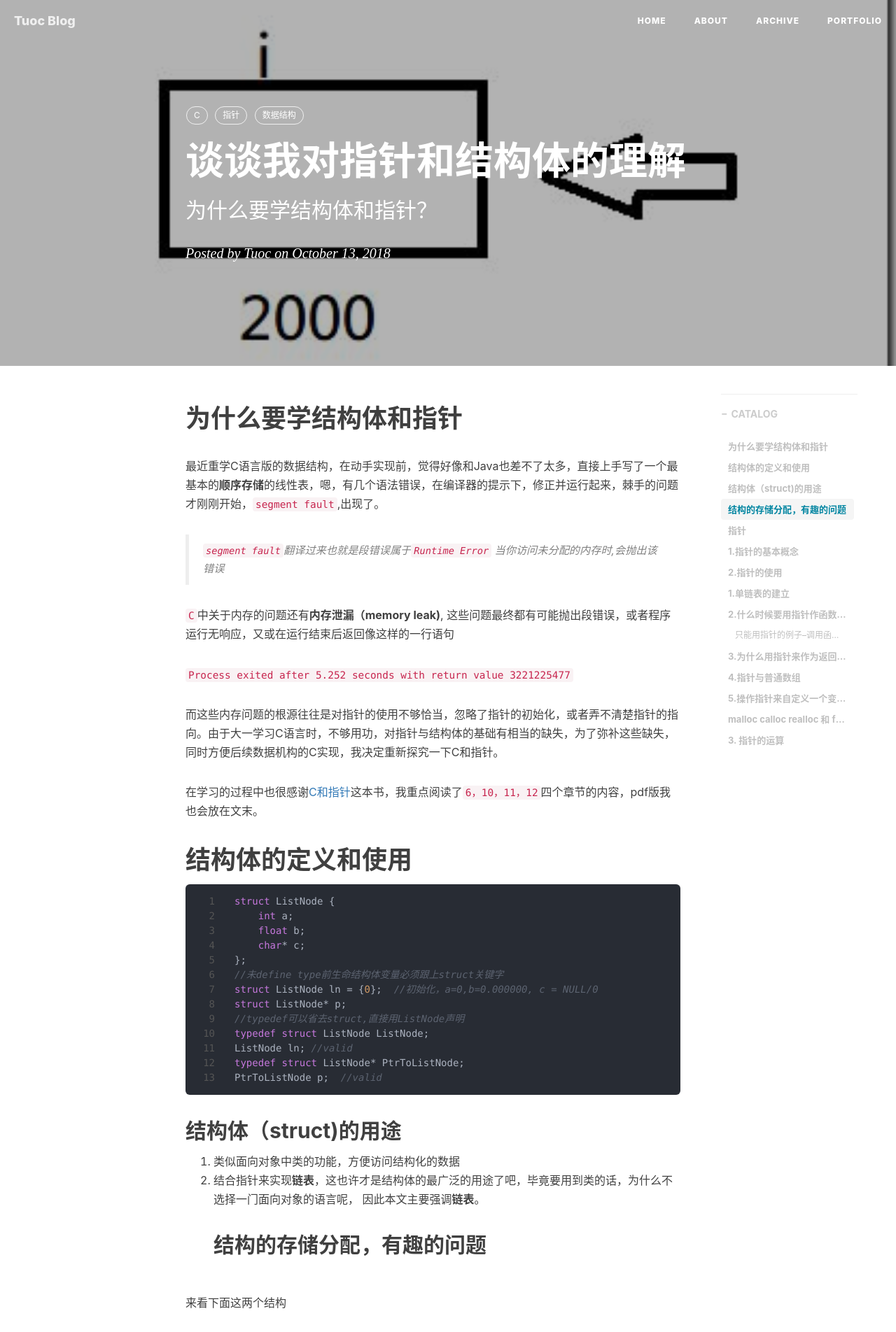
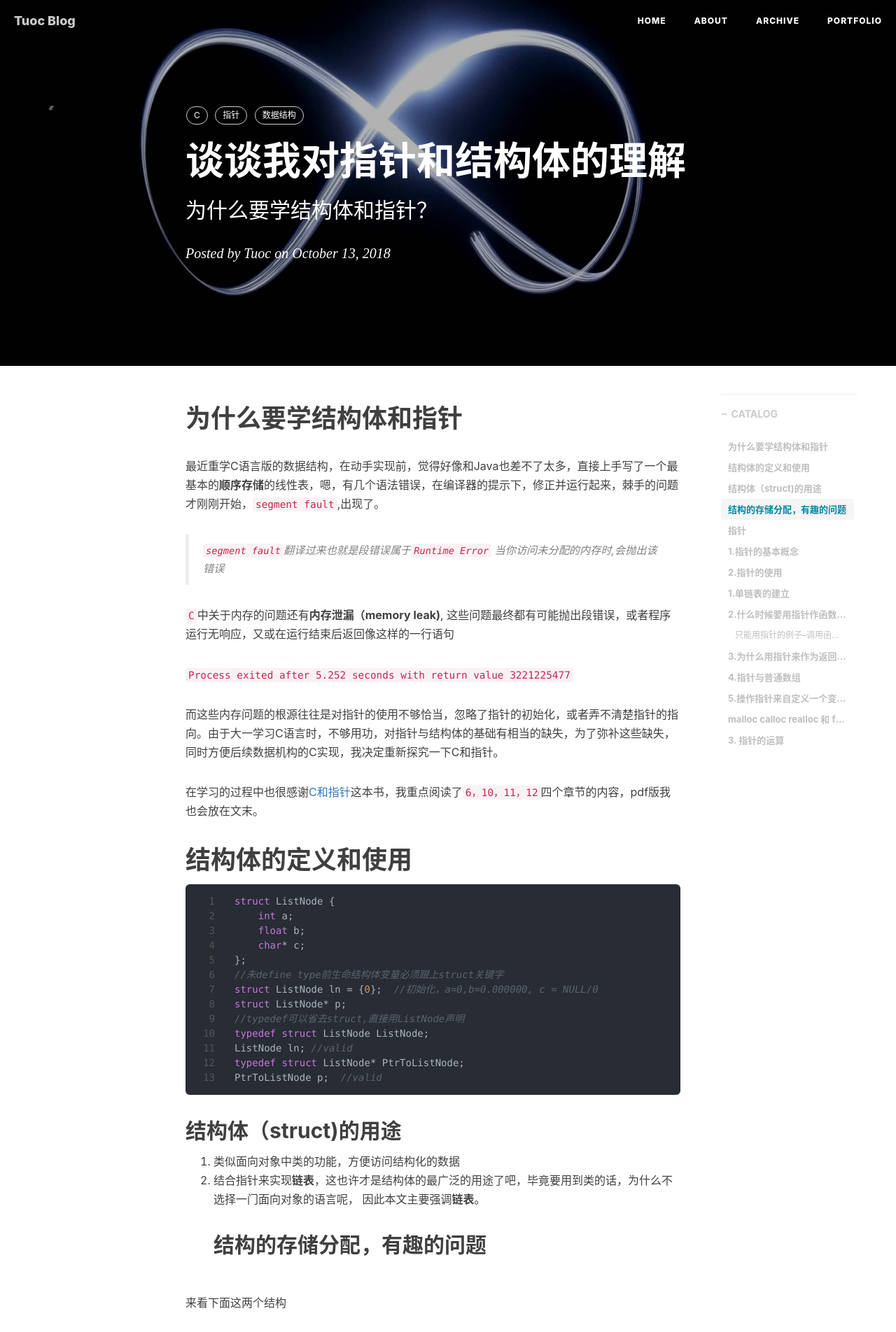
Before and after one commit to TuoAiTang/TuoAiTang.github.io, a Jekyll site: the page built from _posts/2018-10-13-谈谈我对指针和结构体的理解.md, in a window 1280 px wide. Shown: the top 1904 px of the page at 70% size. Built offline with Jekyll 4.4.1, drawn with Linux system fonts in a browser that asks for light colours; nearby versions of some CDN libraries; comment, search, counter and statistics services are not loaded.

Commit message:
format test

```diff
--- a/_posts/2018-10-13-谈谈我对指针和结构体的理解.md
+++ b/_posts/2018-10-13-谈谈我对指针和结构体的理解.md
@@ -4,7 +4,7 @@ title:        "谈谈我对指针和结构体的理解"
 subtitle:     "为什么要学结构体和指针？"
 date:         2018-10-13 21：57
 author:       "Tuoc"
-header-img:   "img/in-post/c-and-pointer.jpg"
+header-img:   "img/post-bg-infinity.jpg"
 header-mask:  0.3
 catalog:      true
 tags:
```
